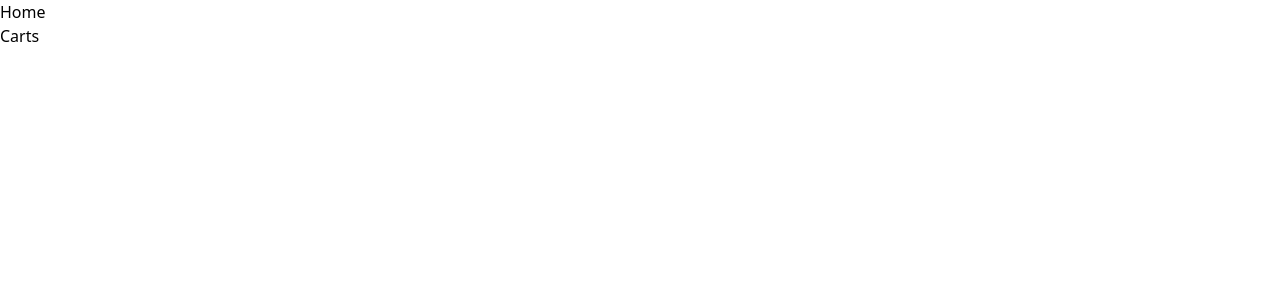
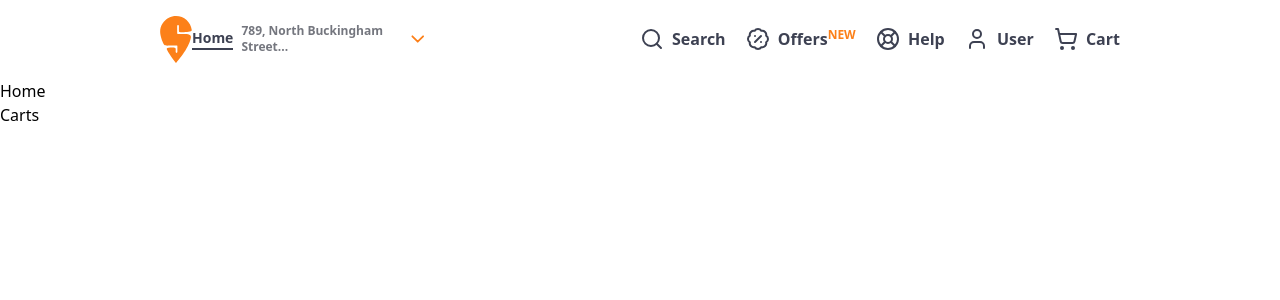
Before and after one commit to 9xVibee/SwiggyyyClone, a React (Vite) app: page / in a window 1280 px wide. Shown: the top 300 px of the page. Built offline with nearby package versions, Linux system fonts and the light colour scheme.

Commit message:
header done

```diff
--- a/package.json
+++ b/package.json
@@ -10,6 +10,7 @@
     "preview": "vite preview"
   },
   "dependencies": {
+    "lucide-react": "^0.309.0",
     "react": "^18.2.0",
     "react-dom": "^18.2.0",
     "react-router-dom": "^6.21.2"
--- /dev/null
+++ b/src/components/Header.jsx
@@ -0,0 +1,65 @@
+import {
+  BadgePercent,
+  ChevronDown,
+  LifeBuoy,
+  Search,
+  ShoppingCart,
+  User,
+} from "lucide-react";
+import logo from "../assets/logo.svg";
+import { useState } from "react";
+import SideBar from "./SideBar";
+
+const Header = () => {
+  const [sideBar, setSideBar] = useState(false);
+  return (
+    <>
+      {sideBar && <SideBar/>}
+      <div className="w-screen flex justify-between items-center px-40 py-4">
+        <div className="w-[28%] flex justify-between items-center">
+          <img
+            className="w-8 hover:scale-110 transition-all duration-300 ease-in-out"
+            src={logo}
+            alt="logo"
+          />
+          <div className="flex items-center gap-2 group hover:cursor-pointer">
+            <div className="font-bold border-b-2 border-[#3D4152] text-sm text-[#3D4152] group-hover:text-[#FC8019] group-hover:border-[#FC8019] transition-all duration-300 ease-in-out">
+              Home
+            </div>
+            <div className="text-xs text-[#74767e] group-hover:text-[#93959F] font-semibold transition-all duration-1000 ease-in-out">
+              789, North Buckingham Street...
+            </div>
+            <ChevronDown size={26} color="#fc7f18" strokeWidth={2} onClick={() => setSideBar(true)}/>
+          </div>
+        </div>
+        <div className="flex justify-between items-center w-[50%]">
+          <div className="flex items-center text-[#3D4152] font-semibold gap-2 hover:text-[#FC8019]">
+            <Search />
+            <div>Search</div>
+          </div>
+          <div className="flex items-center text-[#3D4152] font-semibold gap-2 hover:text-[#FC8019]">
+            <BadgePercent />
+            <div>
+              Offers
+              <sup className="text-xs font-bold text-[#FC8019]">NEW</sup>
+            </div>
+          </div>
+          <div className="flex items-center text-[#3D4152] font-semibold gap-2 hover:text-[#FC8019]">
+            <LifeBuoy />
+            <div>Help</div>
+          </div>
+          <div className="flex items-center text-[#3D4152] font-semibold gap-2 hover:text-[#FC8019]">
+            <User />
+            <div>User</div>
+          </div>
+          <div className="flex items-center text-[#3D4152] font-semibold gap-2 hover:text-[#FC8019]">
+            <ShoppingCart />
+            <div>Cart</div>
+          </div>
+        </div>
+      </div>
+    </>
+  );
+};
+
+export default Header;
--- /dev/null
+++ b/src/components/SideBar.jsx
@@ -0,0 +1,11 @@
+const SideBar = () => {
+  return (
+    <>
+      <div className="w-[35%] h-screen bg-black absolute z-1">
+
+      </div>
+    </>
+  )
+}
+
+export default SideBar
--- a/src/pages/Home.jsx
+++ b/src/pages/Home.jsx
@@ -1,7 +1,9 @@
 import { Link } from "react-router-dom";
+import Header from "../components/Header";
 const Home = () => {
   return (
     <>
+      <Header />
       <div>Home</div>
       <Link to="/cart">
         <h1>Carts</h1>
```
Also changed, not shown: 1 other file (tests, documents, lock files or other folders).
